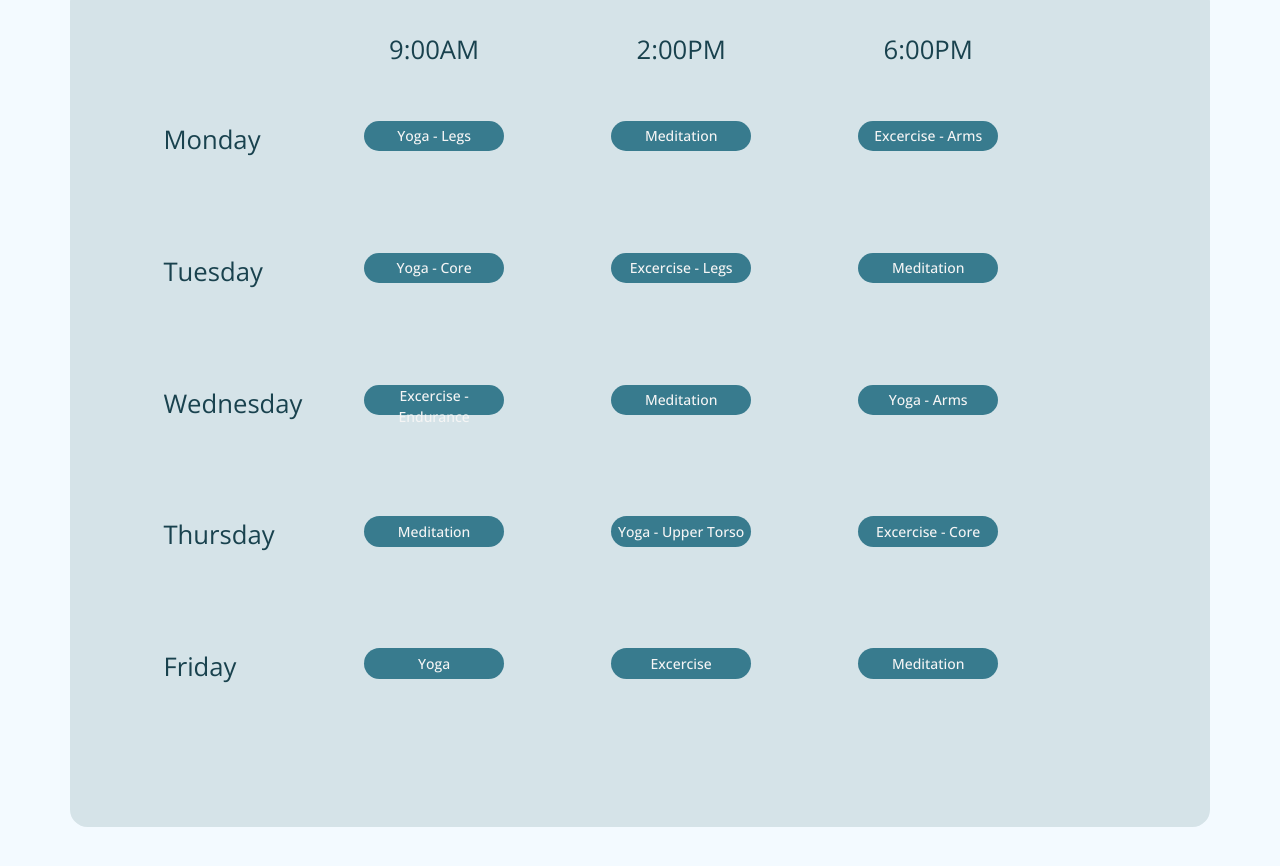
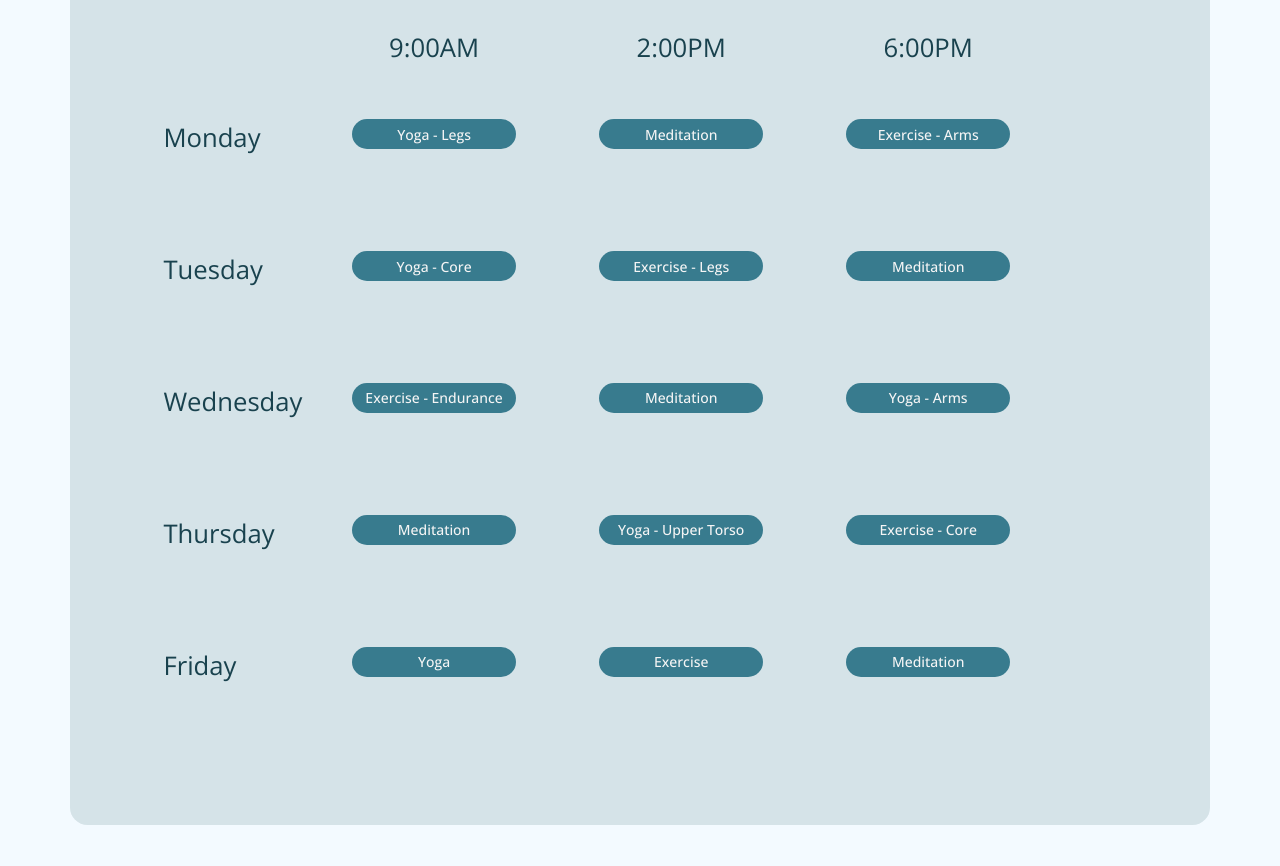
Before and after one commit to Justinjp126/Relaxation_Website, a plain HTML site: page events.html in a window 1280 px wide. Shown: the part 1722-2588 px from the top of the page. Drawn offline with nearby package versions, Linux system fonts and the light colour scheme; some packages are replaced by stand-ins of ours; a script that the page names is missing.

Commit message:
Fix typos

```diff
--- a/css/style.scss
+++ b/css/style.scss
@@ -760,7 +760,7 @@ p {
     font-weight: $light;
   }
   &__text {
-    font-size: 0.9rem;
+    font-size: 0.85rem;
     padding-left: 0.5rem;
     color: $blue;
     margin-bottom: 2rem;
@@ -790,7 +790,7 @@ p {
     outline: none;
     border: none;
     font-size: 0.6rem;
-    width: 6rem;
+    width: 7rem;
     height: 1.3rem;
     transition: background-color 200ms ease-out;
     &:hover,
--- a/events.html
+++ b/events.html
@@ -146,26 +146,38 @@
               <p class="calendar__day">Monday</p>
             </div>
             <div class="col-3 d-flex justify-content-center">
-              <button class="calendar__button" id="mondayEvent1" info="[Starting with your quads and hamstrings
+              <button
+                class="calendar__button"
+                id="mondayEvent1"
+                info="Starting with your quads and hamstrings
               and progressing to knees, calfs, and ankles, stretching
               and releasing tension will leave you feeling great.
-              ]">
+              "
+              >
                 Yoga - Legs
               </button>
             </div>
             <div class="col-3 d-flex justify-content-center">
-              <button class="calendar__button" id="mondayEvent2" info="[Meditation helps clear the mind and be able to
-              think more clearly. Excercises include memorization
-              activities, puzzles, and guided breathing.]">
+              <button
+                class="calendar__button"
+                id="mondayEvent2"
+                info="Meditation helps clear the mind and be able to
+              think more clearly. Exercises include memorization
+              activities, puzzles, and guided breathing."
+              >
                 Meditation
               </button>
             </div>
             <div class="col-3 d-flex justify-content-center">
-              <button class="calendar__button" id="mondayEvent3" info="[Building strength is the foundation of a longer and
+              <button
+                class="calendar__button"
+                id="mondayEvent3"
+                info="Building strength is the foundation of a longer and
               healthier life. Guided by Russell, he will walk you through
               easy to do at home exercises including push-ups, planks,
-              and stretching.  ]">
-                Excercise - Arms
+              and stretching.  "
+              >
+                Exercise - Arms
               </button>
             </div>
           </div>
@@ -174,26 +186,38 @@
               <p class="calendar__day">Tuesday</p>
             </div>
             <div class="col-3 d-flex justify-content-center">
-              <button class="calendar__button" id="tuesdayEvent1" info="[Core injuries can be devasting, so it is
+              <button
+                class="calendar__button"
+                id="tuesdayEvent1"
+                info="Core injuries can be devastating, so it is
               important to take the time to look after and
               stretch these crucial muscles which include
-              the abdomen and oblique muscles. ]">
+              the abdomen and oblique muscles. "
+              >
                 Yoga - Core
               </button>
             </div>
             <div class="col-3 d-flex justify-content-center">
-              <button class="calendar__button" id="tuesdayEvent2" info="[Focusing on legs not only improves athletic
+              <button
+                class="calendar__button"
+                id="tuesdayEvent2"
+                info="Focusing on legs not only improves athletic
               performance, but also helps establish healthy
               patterns of movement in daily life. Join Russell
               in many activities that increase strength and
-              endurance. ]">
-                Excercise - Legs
+              endurance. "
+              >
+                Exercise - Legs
               </button>
             </div>
             <div class="col-3 d-flex justify-content-center">
-              <button class="calendar__button" id="tuesdayEvent3" info="[Meditation helps clear the mind and be able to
-              think more clearly. Excercises include memorization
-              activities, puzzles, and guided breathing.]">
+              <button
+                class="calendar__button"
+                id="tuesdayEvent3"
+                info="Meditation helps clear the mind and be able to
+              think more clearly. Exercises include memorization
+              activities, puzzles, and guided breathing."
+              >
                 Meditation
               </button>
             </div>
@@ -206,21 +230,21 @@
               <button
                 class="calendar__button"
                 id="wednesdayEvent1"
-                info="[Join Russell as he takes you on a
-                guided run with different strength excercises
+                info="Join Russell as he takes you on a
+                guided run with different strength exercises
                 along the way. This can be done at home on a
-                treadmill or via mobile through your neighborhood!]"
+                treadmill or via mobile through your neighborhood!"
               >
-                Excercise - Endurance
+                Exercise - Endurance
               </button>
             </div>
             <div class="col-3 d-flex justify-content-center">
               <button
                 class="calendar__button"
                 id="wednesdayEvent2"
-                info="[Meditation helps clear the mind and be able to
-                think more clearly. Excercises include memorization
-                activities, puzzles, and guided breathing.]"
+                info="Meditation helps clear the mind and be able to
+                think more clearly. Exercises include memorization
+                activities, puzzles, and guided breathing."
               >
                 Meditation
               </button>
@@ -229,10 +253,10 @@
               <button
                 class="calendar__button"
                 id="wednesdayEvent3"
-                info="[Most tension and stiffness is felt in the back of
+                info="Most tension and stiffness is felt in the back of
                 the shoulders, which is the primary focus. Juliet
                 will walk you through many stretches to help relieve
-                the built up tension. ]"
+                the built up tension. "
               >
                 Yoga - Arms
               </button>
@@ -246,9 +270,9 @@
               <button
                 class="calendar__button"
                 id="thursdayEvent1"
-                info="[Meditation helps clear the mind and be able to
-                think more clearly. Excercises include memorization
-                activities, puzzles, and guided breathing.]"
+                info="Meditation helps clear the mind and be able to
+                think more clearly. Exercise include memorization
+                activities, puzzles, and guided breathing."
               >
                 Meditation
               </button>
@@ -257,10 +281,10 @@
               <button
                 class="calendar__button"
                 id="thursdayEvent2"
-                info="[Focusing on the spine and pectoralis muscles,
+                info="Focusing on the spine and pectoralis muscles,
                 stretches help loosen stiffness in the back and chest
                 and Juliet teaches techniques that participants can
-                continue on their own. ]"
+                continue on their own. "
               >
                 Yoga - Upper Torso
               </button>
@@ -269,11 +293,11 @@
               <button
                 class="calendar__button"
                 id="thursdayEvent3"
-                info="[Strengthening the core leads to better balance and
+                info="Strengthening the core leads to better balance and
                 stability. This helps athletes perform better and also
-                improves day to day life for participants. ]"
+                improves day to day life for participants. "
               >
-                Excercise - Core
+                Exercise - Core
               </button>
             </div>
           </div>
@@ -282,26 +306,38 @@
               <p class="calendar__day">Friday</p>
             </div>
             <div class="col-3 d-flex justify-content-center">
-              <button class="calendar__button" id="fridayEvent1" info="[On the final day, Juliet goes over important muscles
+              <button
+                class="calendar__button"
+                id="fridayEvent1"
+                info="On the final day, Juliet goes over important muscles
               and tendons to stretch that usually build up tension.
               This includes going over many techniques on how to
-              relieve this build up of daily stress. ]">
+              relieve this build up of daily stress. "
+              >
                 Yoga
               </button>
             </div>
             <div class="col-3 d-flex justify-content-center">
-              <button class="calendar__button" id="fridayEvent2" info="[For the final session, Russell shows participants
+              <button
+                class="calendar__button"
+                id="fridayEvent2"
+                info="For the final session, Russell shows participants
               many different workouts and how to incorporate
-              excersises done throughout the week into their daily
-              lives to continue to build strength on their own. ]">
-                Excercise
+              exercises done throughout the week into their daily
+              lives to continue to build strength on their own. "
+              >
+                Exercise
               </button>
             </div>
             <div class="col-3 d-flex justify-content-center">
-              <button class="calendar__button" id="fridayEvent3" info="The week concludes with a meditation session. After
+              <button
+                class="calendar__button"
+                id="fridayEvent3"
+                info="The week concludes with a meditation session. After
               practicing different methods throughout the week,
               participants will learn methods they can continue on
-              their own in their daily lives.">
+              their own in their daily lives."
+              >
                 Meditation
               </button>
             </div>
```
Also changed, not shown: css/style.min.css.
